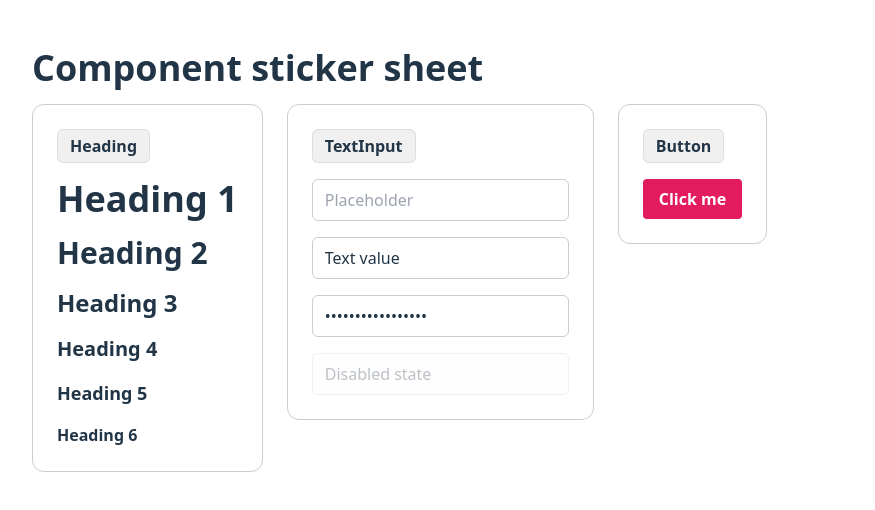
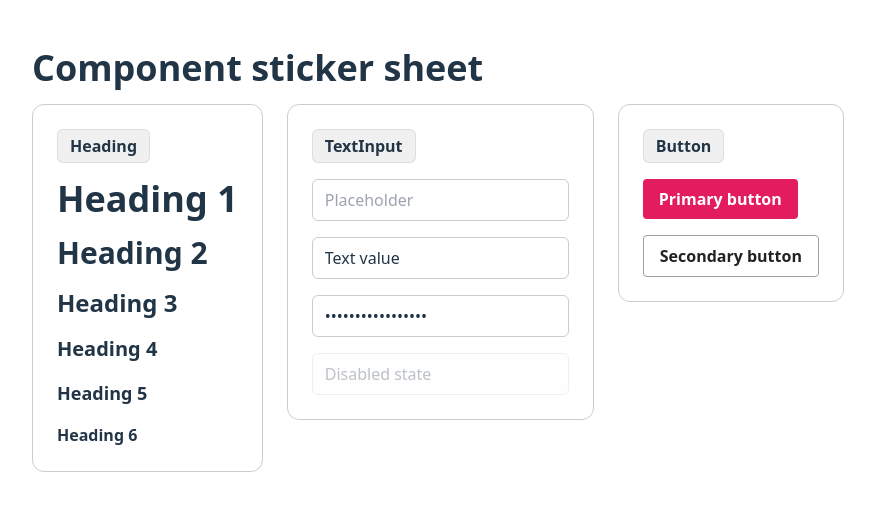
Before and after one commit to taysea/tech-stack-exp, a React (Vite) app: page / in a window 1280 px wide. Shown: the top 510 px of the page, without its empty margins (16-891 px from the left). Built offline with nearby package versions, Linux system fonts and the light colour scheme.

Commit message:
add secondary button

```diff
--- a/src/App.tsx
+++ b/src/App.tsx
@@ -36,7 +36,8 @@ function App() {
         </Container>
         <Container>
           <Badge>Button</Badge>
-          <Button label="Click me" onClick={() => console.log("clicked")} />
+          <Button label="Primary button" onClick={() => console.log("clicked")} />
+          <Button kind="secondary" label="Secondary button" onClick={() => console.log("clicked")} />
         </Container>
       </div>
     </div>
--- a/src/components/Button/Button.css
+++ b/src/components/Button/Button.css
@@ -1,8 +1,5 @@
-@tailwind base;
-@tailwind components;
-
 .btn {
-  @apply bg-brand text-white font-bold py-2 px-4 rounded;
+  @apply bg-brand text-white font-semibold py-2 px-4 rounded;
 }
 
 .btn:hover {
@@ -14,11 +11,17 @@
 }
 
 .btn:focus {
-  @apply outline-none;
+  @apply outline-none focus:ring;
 }
 
 .btn:disabled {
   @apply opacity-50 cursor-not-allowed;
 }
 
-@tailwind utilities;
+.secondary {
+  @apply bg-inherit text-text-default border-border-default border-solid border;
+}
+
+.secondary:hover {
+  @apply bg-gray-100;
+}
--- a/src/components/Button/Button.tsx
+++ b/src/components/Button/Button.tsx
@@ -2,16 +2,17 @@ import { forwardRef } from "react";
 import "./Button.css";
 
 type ButtonProps = {
+  kind?: "primary" | "secondary";
   label: string;
   onClick: () => void;
 };
 
 const Button = forwardRef<HTMLButtonElement, ButtonProps>(
-  ({ label, onClick, ...rest }: ButtonProps, ref): JSX.Element => {
+  ({ kind, label, onClick, ...rest }: ButtonProps, ref): JSX.Element => {
     const content = label;
 
     return (
-      <button ref={ref} className="btn" onClick={onClick} {...rest}>
+      <button ref={ref} className={`btn ${kind}`} onClick={onClick} {...rest}>
         {content}
       </button>
     );
```
Also changed, not shown: tailwind.config.js (+14 -14 lines).
